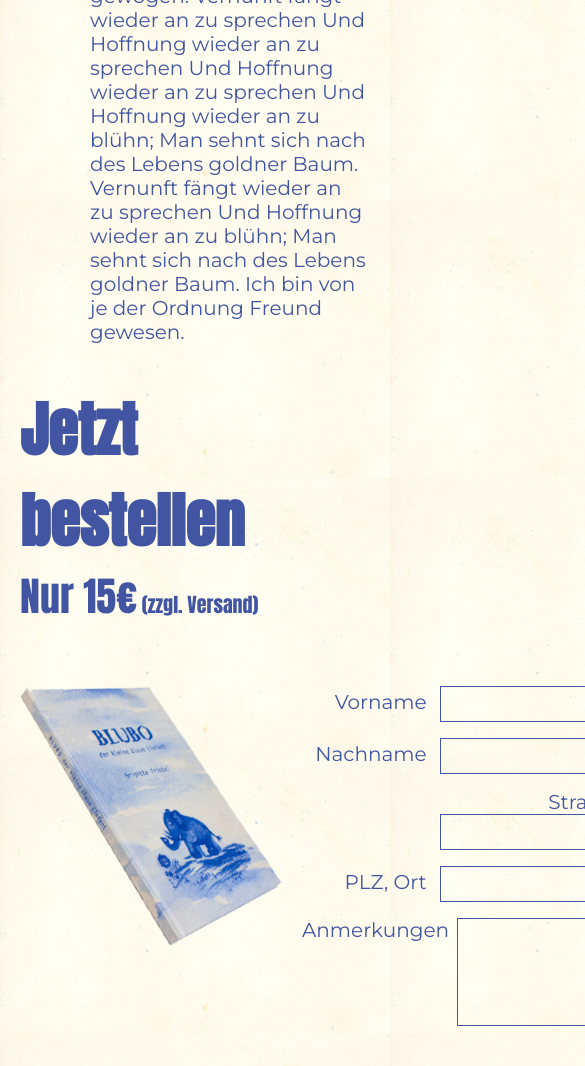
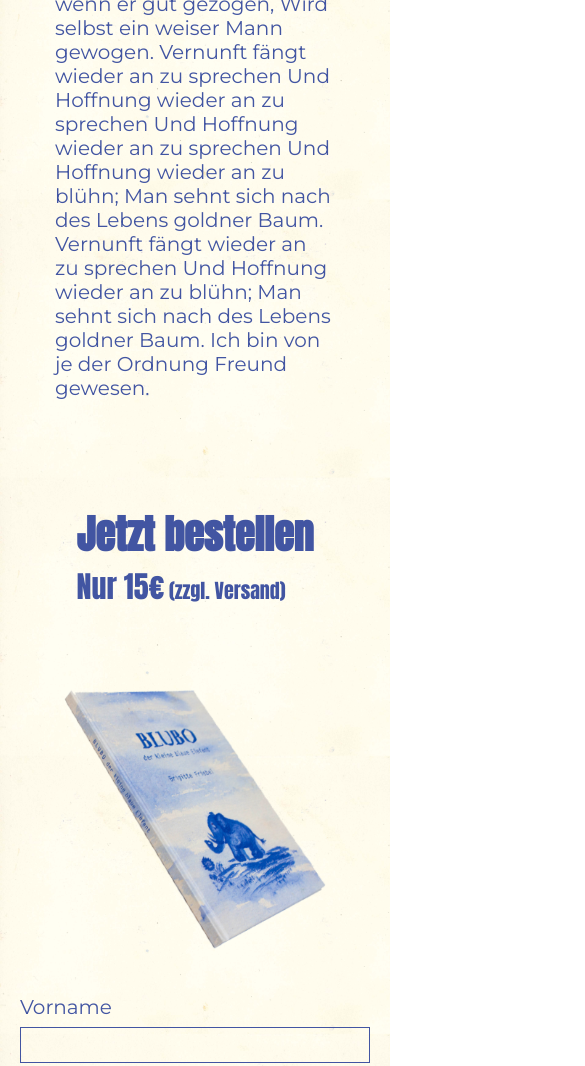
Before and after one commit to KarstenBuckstegge/blubo, a website: page V2_simple/index.html in a window 390 px wide. Shown: the part 1469-2535 px from the top of the page, 585 px wide, since content can reach past the window. Drawn offline with Linux system fonts and the light colour scheme.

Commit message:
basic mobile styling

```diff
--- a/V2_simple/index.html
+++ b/V2_simple/index.html
@@ -1,14 +1,19 @@
 <!DOCTYPE html>
 <html lang="en">
-
   <head>
-    <meta charset="UTF-8">
-    <meta name="viewport" content="width=device-width, initial-scale=1.0">
-    <meta http-equiv="X-UA-Compatible" content="ie=edge">
+    <meta charset="UTF-8" />
+    <meta name="viewport" content="width=device-width, initial-scale=1.0" />
+    <meta http-equiv="X-UA-Compatible" content="ie=edge" />
     <title>Blubo - Der kleine blaue Elefant</title>
-    <link rel="stylesheet" href="./style.css">
-    <link href="https://fonts.googleapis.com/css?family=Montserrat" rel="stylesheet">
-    <link href="https://fonts.googleapis.com/css?family=Anton" rel="stylesheet">
+    <link rel="stylesheet" href="./style.css" />
+    <link
+      href="https://fonts.googleapis.com/css?family=Montserrat"
+      rel="stylesheet"
+    />
+    <link
+      href="https://fonts.googleapis.com/css?family=Anton"
+      rel="stylesheet"
+    />
   </head>
 
   <body class="body">
@@ -18,16 +23,28 @@
           <div class="navigation__burger__middle"></div>
         </div>
       </label>
-        <input class="navigation__toggle" id="navigation__toggle" type="checkbox" />
+      <input
+        class="navigation__toggle"
+        id="navigation__toggle"
+        type="checkbox"
+      />
       <nav class="navigation">
         <a class="navigation__item js__navigation__item" href="#intro">Blubo</a>
-            <a class="navigation__item js__navigation__item" href="#book">Blick ins Buch</a>
-            <a class="navigation__item js__navigation__item" href="#buy">Bestellen</a>
+        <a class="navigation__item js__navigation__item" href="#book"
+          >Blick ins Buch</a
+        >
+        <a class="navigation__item js__navigation__item" href="#buy"
+          >Bestellen</a
+        >
       </nav>
     </header>
     <section id="intro" class="section section--intro">
       <h1 class="intro__title">
-            <img class="intro__title__image" src="./static/title.png" alt="Blubo der kleine blaue Elefant" />
+        <img
+          class="intro__title__image"
+          src="./static/title.png"
+          alt="Blubo der kleine blaue Elefant"
+        />
       </h1>
       <img class="intro__blubo" src="./static/blubo.png" alt="blubo" />
       <div class="intro__ctas">
@@ -39,9 +56,21 @@
 
     <section id="book" class="section section--book">
       <div class="book">
-            <p class="book__text">Therefore the LORD God caused a deep sleep to fall upon the face of the waters. But of the tree was good for food, the tree of the air and over every creeping thing that creeps upon the man</p>
-            <img class="book__image" src="./static/book.png" alt="das Buch">
-            <p class="book__text">Wenn sich der Mensch, wenn er gut gezogen, Wird selbst ein weiser Mann gewogen. Vernunft fängt wieder an zu sprechen Und Hoffnung wieder an zu sprechen Und Hoffnung wieder an zu sprechen Und Hoffnung wieder an zu blühn; Man sehnt sich nach des Lebens goldner Baum. Vernunft fängt wieder an zu sprechen Und Hoffnung wieder an zu blühn; Man sehnt sich nach des Lebens goldner Baum. Ich bin von je der Ordnung Freund gewesen.</p>
+        <p class="book__text">
+          Therefore the LORD God caused a deep sleep to fall upon the face of
+          the waters. But of the tree was good for food, the tree of the air and
+          over every creeping thing that creeps upon the man
+        </p>
+        <img class="book__image" src="./static/book.png" alt="das Buch" />
+        <p class="book__text">
+          Wenn sich der Mensch, wenn er gut gezogen, Wird selbst ein weiser Mann
+          gewogen. Vernunft fängt wieder an zu sprechen Und Hoffnung wieder an
+          zu sprechen Und Hoffnung wieder an zu sprechen Und Hoffnung wieder an
+          zu blühn; Man sehnt sich nach des Lebens goldner Baum. Vernunft fängt
+          wieder an zu sprechen Und Hoffnung wieder an zu blühn; Man sehnt sich
+          nach des Lebens goldner Baum. Ich bin von je der Ordnung Freund
+          gewesen.
+        </p>
       </div>
     </section>
 
@@ -56,7 +85,7 @@
 
       <div class="buy__contact">
         <div class="buy__contact__image">
-                <img src="./static/book.png" alt="das Buch">
+          <img src="./static/book.png" alt="das Buch" />
         </div>
 
         <div class="buy__contact__form">
@@ -96,5 +125,4 @@
 
     <script src="./dist/main.js"></script>
   </body>
-
 </html>
--- a/V2_simple/style.scss
+++ b/V2_simple/style.scss
@@ -5,12 +5,11 @@ $section-padding: $base * 20;
 $section-padding-mobile: $base * 5;
 $burger-height-mobile: $base * 8;
 $header-padding-mobile: $base * 4;
-$header-height-mobile: $burger-height-mobile + $header-padding-mobile*2;
+$header-height-mobile: $burger-height-mobile + $header-padding-mobile * 2;
 $blue: #4255a2;
 $section-menu-margin: 220px;
 $section-max-width: 1400px;
 $small-breakpoint: 1024px;
-
 
 // ============= MIXINS ==========
 @mixin mediaSmall {
@@ -18,7 +17,6 @@ $small-breakpoint: 1024px;
     @content;
   }
 }
-
 
 // ============= RESETS ==========
 *,
@@ -34,18 +32,17 @@ body {
   min-height: 100vh;
 }
 
-
 // ============= BASE ==========
 .body {
   position: relative;
-    background: url('./static/background.jpg');
+  background: url("./static/background.jpg");
   background-size: 100%;
-    font-family: 'Montserrat', sans-serif;
+  font-family: "Montserrat", sans-serif;
   font-size: $font-size;
   color: $blue;
 
   @include mediaSmall {
-        padding-top: $burger-height-mobile + $header-padding-mobile + $base*10;
+    padding-top: $header-height-mobile;
   }
 }
 
@@ -62,12 +59,17 @@ body {
   @include mediaSmall {
     margin: 0;
     padding: $section-padding-mobile;
+    padding-top: $section-padding-mobile + $header-height-mobile;
   }
 }
 
 .h2 {
-    font-family: 'Anton', sans-serif;
+  font-family: "Anton", sans-serif;
   font-size: $font-size * 3;
+
+  @include mediaSmall {
+    font-size: $font-size * 2;
+  }
 }
 
 .link {
@@ -84,7 +86,6 @@ body {
   }
 }
 
-
 // ============= NAVIGATION ==========
 .header {
   position: fixed;
@@ -97,8 +98,9 @@ body {
     left: 0;
     max-width: 100vw;
     padding: $header-padding-mobile;
-        background: url('./static/background.jpg');
+    background: url("./static/background.jpg");
     border-bottom: 1px solid $blue;
+    z-index: 10;
   }
 }
 
@@ -143,15 +145,18 @@ body {
   top: 50%;
   transform: translateY(-50%);
 
-    &, &:before, &:after {
+  &,
+  &:before,
+  &:after {
     width: 100%;
     height: $base * 2;
     border-radius: 2px;
     background: $blue;
   }
 
-    &:before, &:after {
-        content: '';
+  &:before,
+  &:after {
+    content: "";
     position: absolute;
     display: block;
   }
@@ -167,7 +172,7 @@ body {
 .navigation__item {
   display: block;
   text-decoration: none;
-    opacity: .5;
+  opacity: 0.5;
   transition: opacity 300ms ease-in;
 
   & + & {
@@ -193,11 +198,22 @@ body {
   flex-direction: column;
   align-items: center;
   justify-content: space-between;
+
+  height: calc(100vh - #{$header-height-mobile});
+  min-height: auto;
+
+  @include mediaSmall {
+    padding-top: $section-padding-mobile;
+  }
 }
 
 .intro__title {
   width: 33%;
   max-width: 500px;
+
+  @include mediaSmall {
+    width: 60%;
+  }
 }
 
 .intro__title__image {
@@ -207,43 +223,71 @@ body {
 .intro__blubo {
   width: 33%;
   max-width: 500px;
+
+  @include mediaSmall {
+    width: 80%;
   }
-
+}
 
 // ============= BOOK ==========
 .book {
   display: flex;
   flex-direction: column;
   align-items: flex-end;
+
+  @include mediaSmall {
+    align-items: center;
+  }
 }
 
 .book__image {
   align-self: flex-start;
+
+  @include mediaSmall {
+    align-self: auto;
+    margin: $base * 10 0;
+  }
 }
 
 .book__text {
   width: 80%;
 }
 
-
 // ============= BUY ==========
 .buy__title {
   display: flex;
   justify-content: center;
   margin-bottom: $base * 15;
-    font-family: 'Anton', sans-serif;
+  font-family: "Anton", sans-serif;
+
+  @include mediaSmall {
+    margin-bottom: $base * 10;
+  }
 }
 
 .buy__title__price {
   font-size: $font-size * 2;
+
+  @include mediaSmall {
+    font-size: $font-size * 1.5;
+  }
 }
 
 .buy__contact {
   display: flex;
+
+  @include mediaSmall {
+    flex-direction: column;
+  }
 }
 
 .buy__contact__image {
   margin-right: $base * 5;
+
+  @include mediaSmall {
+    margin-right: auto;
+    margin: $base * 10 auto;
+  }
 }
 
 .buy__contact__form {
@@ -258,29 +302,45 @@ body {
   & + & {
     margin-top: $base * 4;
   }
+
+  @include mediaSmall {
+    text-align: left;
+  }
 }
 
 .buy__contact__row--textarea {
   display: flex;
   justify-content: flex-end;
+
+  @include mediaSmall {
+    display: block;
+  }
 }
 
 .buy__contact__label {
   cursor: pointer;
   margin-right: $base * 2;
+
+  @include mediaSmall {
+    display: block;
+    margin-bottom: $base * 2;
+  }
 }
 
 .buy__contact__input {
   width: 66%;
-    padding: $base*2 $base*4;
+  padding: $base * 2 $base * 4;
   outline: none;
   box-shadow: none;
   border: 1px solid $blue;
   background: none;
   font-size: 16px;
   color: $blue;
+
+  @include mediaSmall {
+    width: 100%;
   }
-
+}
 
 // ============= FOOTER ==========
 .footer {
@@ -295,8 +355,21 @@ body {
   .footer__link + .footer__link {
     margin-left: $base * 2;
   }
+
+  @include mediaSmall {
+    position: relative;
+    display: block;
+    padding: $base * 5;
+    text-align: center;
+  }
 }
 
+.copy {
+  @include mediaSmall {
+    display: block;
+    margin-bottom: $base * 2;
+  }
+}
 
 // ============= @KEYFRAMES ==========
 @keyframes navigationToggle {
```
Also changed, not shown: V2_simple/style.css. Lines whose indentation alone changed are shown as unchanged.
